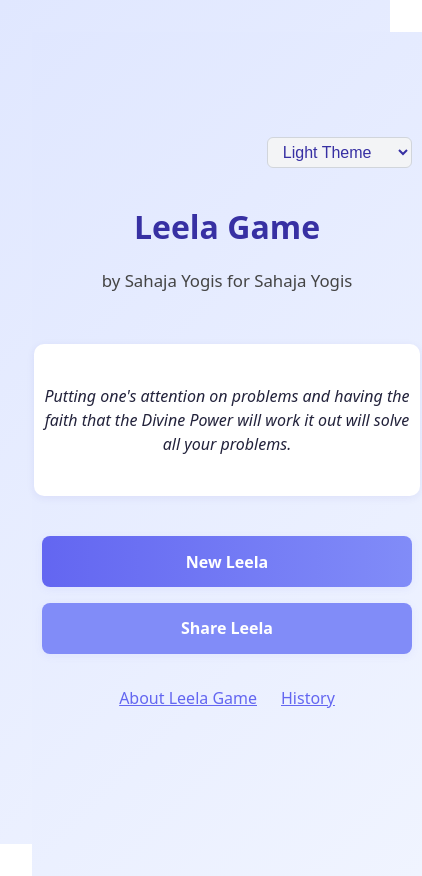
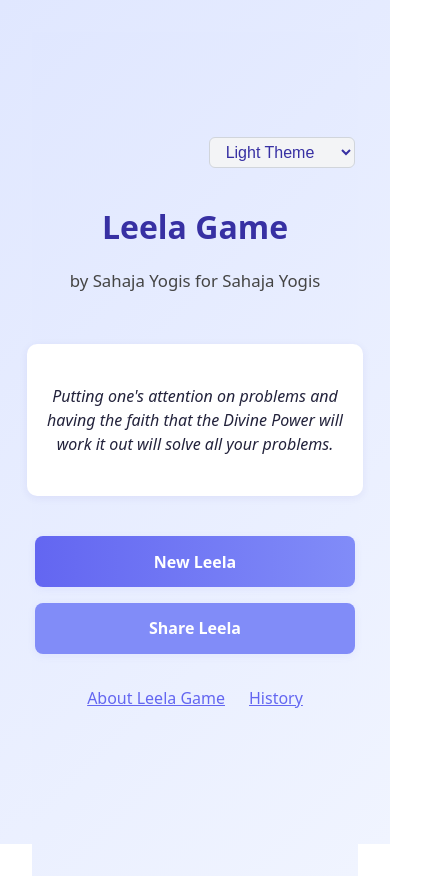
Before and after one commit to sahajisy/Leela-Game, a React (Vite) app: page / in a window 390 px wide. Shown: the whole page, 422 px wide, since content can reach past the window. Built offline with nearby package versions, Linux system fonts and the light colour scheme.

Commit message:
Theme background and centering: .app-container now uses theme gradient and is always centered. Removed width: 100vw and fixed horizontal scroll.

```diff
--- a/src/App.css
+++ b/src/App.css
@@ -66,13 +66,25 @@ body[data-theme='blue'] {
   color: #fff;
 }
 
+body[data-theme='light'] .app-container {
+  background: linear-gradient(135deg, #e0e7ff 0%, #f0f4ff 100%);
+}
+body[data-theme='dark'] .app-container {
+  background: linear-gradient(135deg, #232946 0%, #181824 100%);
+}
+body[data-theme='purple'] .app-container {
+  background: linear-gradient(135deg, #a78bfa 0%, #6366f1 100%);
+}
+body[data-theme='blue'] .app-container {
+  background: linear-gradient(135deg, #60a5fa 0%, #2563eb 100%);
+}
+
 .app-container {
   max-width: 430px;
   min-width: 320px;
   min-height: 100vh;
   margin: 0 auto;
   padding: 2.5rem 1rem 4rem 1rem;
-  background: linear-gradient(135deg, #e0e7ff 0%, #f0f4ff 100%);
   border-radius: 0;
   box-shadow: none;
   display: flex;
@@ -81,9 +93,7 @@ body[data-theme='blue'] {
   align-items: center;
   box-sizing: border-box;
   position: relative;
-  width: 100vw;
-  left: 0;
-  right: 0;
+  width: 100%;
 }
 
 h1 {
@@ -134,6 +144,12 @@ button:active {
   .app-container {
     padding: 1.2rem 0.2rem 2.5rem 0.2rem;
     min-height: 100vh;
+    margin: 0 auto;
+    display: flex;
+    flex-direction: column;
+    justify-content: center;
+    align-items: center;
+    width: 100%;
   }
   .quote {
     font-size: 1rem;
@@ -151,6 +167,13 @@ button:active {
 @media (max-width: 375px) {
   .app-container {
     padding: 0.7rem 0.1rem 1.5rem 0.1rem;
+    min-height: 100vh;
+    margin: 0 auto;
+    display: flex;
+    flex-direction: column;
+    justify-content: center;
+    align-items: center;
+    width: 100%;
   }
   .quote {
     min-height: 90px;
```
